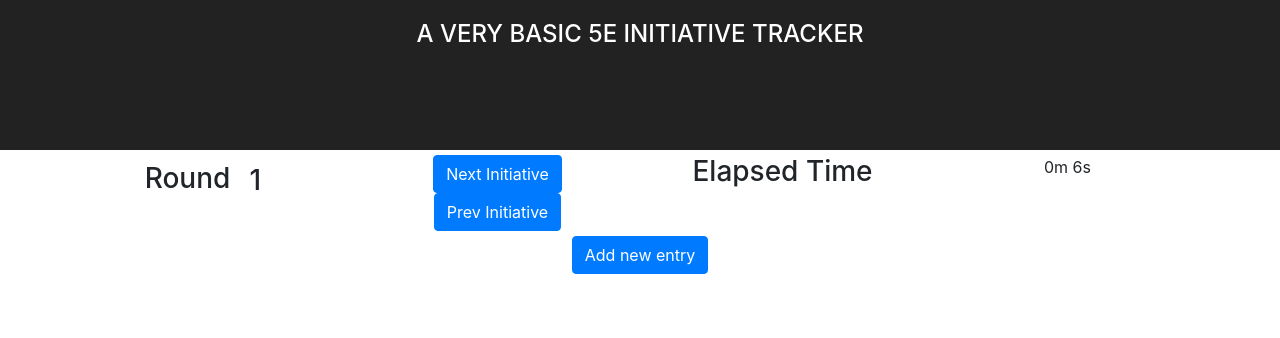
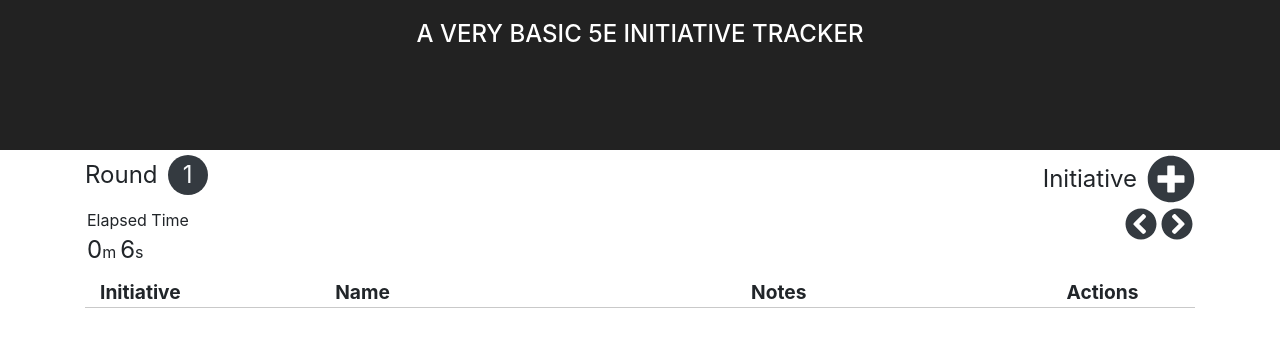
Before and after one commit to aloco/5e-encounter-tracker, a React (Create React App) app: page / in a window 1280 px wide. Shown: the top 338 px of the page. Built offline with nearby package versions, Linux system fonts and the light colour scheme.

Commit message:
styled various components

```diff
--- a/src/App.tsx
+++ b/src/App.tsx
@@ -4,9 +4,9 @@ import InitiativeTracker from './components/InitiativeTracker';
 
 // declare icons
 import { library } from '@fortawesome/fontawesome-svg-core'
-import { faClone, faTrash } from '@fortawesome/free-solid-svg-icons'
+import { faClone, faTrash, faChevronCircleLeft, faChevronCircleRight, faPlusCircle } from '@fortawesome/free-solid-svg-icons'
 
-library.add(faClone, faTrash);
+library.add(faClone, faTrash, faChevronCircleLeft, faChevronCircleRight, faPlusCircle);
 
 class App extends React.Component {
   public render() {
--- a/src/components/InitiativeListRow.css
+++ b/src/components/InitiativeListRow.css
@@ -1,11 +1,40 @@
 
 .initiative-textfield {
-    width: 50px;
-    height: 50px;
+    width: 40px;
+    height: 40px;
     text-align: center;
     border: 0;
+    border-radius: 20px;
 }
 
 .name-textfield {
     width: 200px;
 }
+
+
+.name-textfield {
+    height: 40px;
+    border-radius: 20px;
+    padding: 15px;
+    border: 0;
+    width: 100%;
+}
+
+textarea {
+    padding: 15px;
+    border: 0;
+    border-radius: 20px;
+    width: 100%;
+}
+
+.initiative-list-row {
+    padding: 10px 0;
+}
+
+.action-button {
+    margin: 0 2px;
+}
+
+.action-button-container {
+    text-align: right;
+}
--- a/src/components/InitiativeListRow.tsx
+++ b/src/components/InitiativeListRow.tsx
@@ -53,8 +53,8 @@ class InitiativeListRow extends React.Component<IInitiativeListRowProps, {}> {
         const highlightedBackground = this.props.isCurrent ? "bg-light" : "";
 
         return (
-            <Row className={highlightedBackground}>
-                <Col>
+            <Row className={highlightedBackground + " initiative-list-row"}>
+                <Col md={1}>
                     <input
                         type="text"
                         name="initiative"
@@ -63,40 +63,40 @@ class InitiativeListRow extends React.Component<IInitiativeListRowProps, {}> {
                         onChange={this.initiativeChanged}
                     />
                 </Col>
-                <Col>
+                <Col md={4}>
                     <input
                         type="text"
                         name="name"
-                        placeholder="Insert name"
+                        // placeholder="Insert name"
                         className="name-textfield"
                         value={this.props.entry.name}
                         onChange={this.nameChanged}
                     />
                 </Col>
-                <Col>
+                <Col md={5}>
                     <Textarea
+                        minRows={1}
                         value={this.props.entry.freeText}
                         onChange={this.freeTextChanged}
-                        placeholder="Add text (conditions, notes, etc.)"
+                        // placeholder="Insert conditions, notes etc."
                     />
                 </Col>
-                <Col>
+                <Col md={2}>
                     <Row>
-                        <Col>
+                        <Col className="action-button-container">
                             <button
                                 type="button"
                                 onClick={this.duplicatePressed}
-                                className="close"
+                                className="clear-button action-button text-dark"
                                 aria-label="Duplicate">
-                                    <FontAwesomeIcon icon="clone" />
+                                    <FontAwesomeIcon size={"1x"} icon="clone" />
                             </button>
-                        </Col>
-                        <Col>
                             <button
                                 type="button"
                                 onClick={this.removePressed}
-                                className="close" aria-label="Close">
-                                <FontAwesomeIcon icon="trash" />
+                                className="clear-button action-button text-dark"
+                                aria-label="Close">
+                                <FontAwesomeIcon size={"1x"} icon="trash" />
                             </button>
                         </Col>
                     </Row>
--- a/src/components/InitiativeTracker.css
+++ b/src/components/InitiativeTracker.css
@@ -1,8 +1,60 @@
+.list-header {
+    font-size: 1.2rem;
+    font-weight: bold;
+    border-bottom: 1px solid #c9c9c9;
+}
+
 
 .round-badge {
-    width: 50px;
-    height: 50px;
-    line-height: 50px;
+    width: 40px;
+    height: 40px;
+    line-height: 40px;
     vertical-align: middle;
     display: inline-block;
+    border-radius: 20px;
+    font-size: 1.5rem;
+    margin: 0px 10px;
+    text-align: center;
 }
+
+
+
+.round-title, .initiative-title {
+    font-size: 1.5rem;
+}
+.initiative-title {
+    margin: 0 10px;
+}
+.round-info-container span, .round-info-container div, .round-info-container svg, .add-initiative-container span, .add-initiative-container svg {
+    display: inline-block;
+    line-height: 40px;
+    vertical-align: middle;
+}
+
+.elapsed-time, .round-info-container {
+    text-align: left;
+}
+.elapsed-time span {
+    margin: 0 2px;
+}
+
+span.elapsed-time-value {
+    margin-right: 0px;
+    font-size: 1.5rem;
+}
+span.elapsed-time-unit {
+    margin-left: 0px;
+    font-size: 1.0rem;
+}
+
+.btn-initiative-progress {
+    margin: 0 2px;
+}
+.initiative-arrows {
+    display: inline-block;
+    margin: 0 0 0 10px;
+}
+
+.add-initiative-container, .initiative-controls-container {
+    text-align: right;
+}
--- a/src/components/InitiativeTracker.tsx
+++ b/src/components/InitiativeTracker.tsx
@@ -1,9 +1,10 @@
 import * as React from 'react';
 import './InitiativeTracker.css';
-import { Button, Container, Row, Col } from 'reactstrap';
+import { Container, Row, Col } from 'reactstrap';
 import { IInitiatveEntry } from './../types/InitiativeEntry';
 import InitiativeListRow from "./InitiativeListRow";
 import { Guid } from "guid-typescript";
+import { FontAwesomeIcon } from '@fortawesome/react-fontawesome';
 
 
 interface IInitiativeTrackerState {
@@ -33,7 +34,14 @@ class InitiativeTracker extends React.Component<{}, IInitiativeTrackerState> {
         const elapsedMinutes = Math.floor(tempElapsedSeconds / 60);
         const elapsedSeconds = tempElapsedSeconds - elapsedMinutes * 60;
 
-        return elapsedMinutes + "m " + elapsedSeconds + "s";
+        return (
+            <div>
+                <span className="elapsed-time-value">{elapsedMinutes}</span>
+                <span className="elapsed-time-unit">m</span>
+                <span className="elapsed-time-value">{elapsedSeconds}</span>
+                <span className="elapsed-time-unit">s</span>
+            </div>
+        );
     }
 
     public previousInitiative = () => {
@@ -130,7 +138,26 @@ class InitiativeTracker extends React.Component<{}, IInitiativeTrackerState> {
     }
 
     public renderList = () => {
-        return this.state.currentItems.map((item, currentIndex) => {
+
+        const header =
+        (
+            <Row key="header" className="list-header">
+                <Col md={1}>
+                    Initiative
+                </Col>
+                <Col md={4}>
+                    Name
+                </Col>
+                <Col md={5}>
+                    Notes
+                </Col>
+                <Col md={2}>
+                    Actions
+                </Col>
+            </Row>
+        );
+
+        const list = this.state.currentItems.map((item, currentIndex) => {
             return <InitiativeListRow
                 key={item.id}
                 entry={item}
@@ -141,6 +168,7 @@ class InitiativeTracker extends React.Component<{}, IInitiativeTrackerState> {
                 itemChanged={this.itemChanged}
             />
         });
+        return [header, list];
     }
 
     public render() {
@@ -148,40 +176,54 @@ class InitiativeTracker extends React.Component<{}, IInitiativeTrackerState> {
             <Container>
                 <Row>
                     <Col>
-                        <h3>
-                            Round
-                            <span className="round-badge">
+                        <div className="round-info-container">
+                            <span className="round-title"> Round </span>
+                            <span className="round-badge bg-dark text-light">
                                 {this.state.currentRound}
                             </span>
-                        </h3>
+                        </div>
                     </Col>
-                    <Col>
-                        <Button color="primary" onClick={this.nextInitiative}>
-                            Next Initiative
-                        </Button>
-                        <Button color="primary" onClick={this.previousInitiative}>
-                            Prev Initiative
-                        </Button>
+                    <Col className="add-initiative-container">
+                        <span className="initiative-title"> Initiative </span>
+                        <button
+                            type="button"
+                                onClick={this.addNewItem}
+                                className="clear-button"
+                                aria-label="Add">
+                            <FontAwesomeIcon className="text-dark" icon="plus-circle" size="3x" />
+                        </button>
                     </Col>
-                    <Col>
-                        <h3>
-                            Elapsed Time
-                        </h3>
+                </Row>
+                <Row>
+                    <Col className="elapsed-time">
+                        <span className="elapsed-time-title"> Elapsed Time </span>
+                        {this.getElapsedTime()}
                     </Col>
-                    <Col>
-                        {this.getElapsedTime()}
+                    <Col >
+                        <div className="initiative-controls-container">
+                            <div className="initiative-arrows">
+                                <button
+                                    type="button"
+                                    onClick={this.previousInitiative}
+                                    className="clear-button btn-initiative-progress"
+                                    aria-label="Previous">
+                                    <FontAwesomeIcon className="text-dark" icon="chevron-circle-left" size="2x"/>
+                                </button>
+                                <button
+                                    type="button"
+                                    onClick={this.nextInitiative}
+                                    className="clear-button btn-initiative-progress"
+                                    aria-label="Next">
+                                    <FontAwesomeIcon className="text-dark" icon="chevron-circle-right" size="2x" />
+                                </button>
+                            </div>
+                        </div>
+
                     </Col>
                 </Row>
                 <Row>
                     <Col>
-                        <Button color="primary" onClick={this.addNewItem}>
-                            Add new entry
-                        </Button>
-                    </Col>
-                </Row>
-                <Row>
-                    <Col>
-                        <Container>
+                        <Container className="initiative-list-container">
                             {this.renderList()}
                         </Container>
                     </Col>
--- a/src/index.css
+++ b/src/index.css
@@ -7,5 +7,19 @@ body {
 
 .row {
   margin: 5px;
+}
 
+.clear-button {
+  color: #000;
+  padding: 0;
+  background-color: transparent;
+  border: 0;
+  -webkit-appearance: none;
 }
+
+.clear-button:hover {
+  color: #000;
+  text-decoration: none;
+  opacity: .75;
+  cursor: pointer;
+}
```
